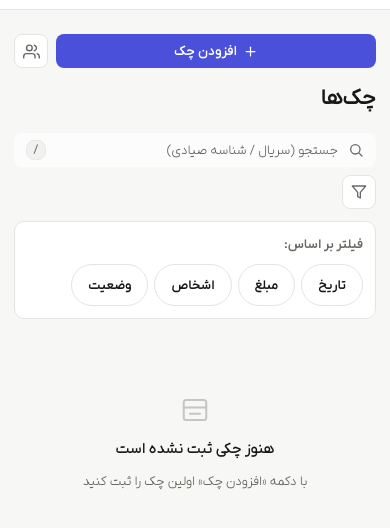
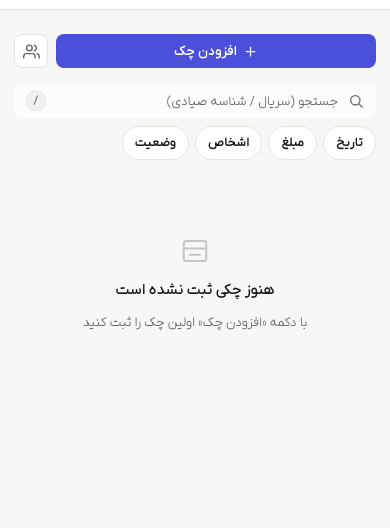
Before and after one commit to ehsan-rafie/chekino, a plain HTML site: page chekino_dashboard.html in a window 390 px wide. Shown: the part 52-580 px from the top of the page. Drawn offline with Linux system fonts and the light colour scheme; no server answers; sample sign-in values are in the browser's storage.

Commit message:
design: put filters inline, drop the funnel toggle and page title
- remove the "چک‌ها" h1 — the page-head row now holds only the
  add-check + people-management button pair
- the four filter pills (تاریخ/مبلغ/اشخاص/وضعیت) and the clear-filters
  button move out of the collapsible funnel-triggered panel and into
  the toolbar row itself, always visible next to the search box —
  search, pills and the report/export cluster are now one row
- remove the funnel toggle button and its show/hide JS entirely
  (popover positioning already read each button's live
  getBoundingClientRect(), so moving the pills needed no popover
  logic changes)
- delete now-dead CSS: .board-title, .board-filter-toggle*,
  .filter-pill-panel*, .filter-by-label (was only ever used inside
  the removed panel)

Verified: node --check + brace-balance pass, 18/18 + 6/6 + 19/19
Playwright suites against preview.mychekino.ir, a manual check that
the status-filter popover still opens and positions correctly from
its new inline location, and mobile screenshots (search wraps to its
own line, pills wrap below it, no horizontal overflow).

Co-Authored-By: Claude Sonnet 5 <noreply@anthropic.com>

```diff
--- a/chekino_dashboard.html
+++ b/chekino_dashboard.html
@@ -92,7 +92,6 @@
         <span class="ia-label">مدیریت اشخاص</span>
       </button>
     </div>
-    <h1 class="board-title">چک‌ها</h1>
   </div>
 
   <div class="board-toolbar" id="filterBar">
@@ -105,8 +104,15 @@
       </button>
     </div>
 
-    <button type="button" class="board-filter-toggle" id="filterToggleBtn" title="فیلترها" aria-expanded="false" aria-controls="filterPillPanel">
-      <svg viewBox="0 0 24 24" fill="none" stroke="currentColor" stroke-width="2" stroke-linecap="round" stroke-linejoin="round"><polygon points="22 3 2 3 10 12.46 10 19 14 21 14 12.46 22 3"/></svg>
+    <div class="filter-pill-group">
+      <button type="button" class="filter-pill-btn" data-pop="popDate">تاریخ</button>
+      <button type="button" class="filter-pill-btn" data-pop="popAmount">مبلغ</button>
+      <button type="button" class="filter-pill-btn" data-pop="popPeople">اشخاص</button>
+      <button type="button" class="filter-pill-btn" data-pop="popStatus">وضعیت</button>
+    </div>
+    <button type="button" class="filter-clear-btn" id="filterClearBtn">
+      <svg viewBox="0 0 24 24" fill="none" stroke="currentColor" stroke-width="2" stroke-linecap="round" stroke-linejoin="round"><polyline points="3 6 5 6 21 6"/><path d="M19 6v14a2 2 0 0 1-2 2H7a2 2 0 0 1-2-2V6m3 0V4a2 2 0 0 1 2-2h4a2 2 0 0 1 2 2v2"/></svg>
+      حذف فیلتر
     </button>
 
     <div class="board-toolbar-actions">
@@ -125,20 +131,6 @@
         </button>
       </div>
     </div>
-  </div>
-
-  <div class="filter-pill-panel" id="filterPillPanel" hidden>
-    <span class="filter-by-label">فیلتر بر اساس:</span>
-    <div class="filter-pill-group">
-      <button type="button" class="filter-pill-btn" data-pop="popDate">تاریخ</button>
-      <button type="button" class="filter-pill-btn" data-pop="popAmount">مبلغ</button>
-      <button type="button" class="filter-pill-btn" data-pop="popPeople">اشخاص</button>
-      <button type="button" class="filter-pill-btn" data-pop="popStatus">وضعیت</button>
-    </div>
-    <button type="button" class="filter-clear-btn" id="filterClearBtn">
-      <svg viewBox="0 0 24 24" fill="none" stroke="currentColor" stroke-width="2" stroke-linecap="round" stroke-linejoin="round"><polyline points="3 6 5 6 21 6"/><path d="M19 6v14a2 2 0 0 1-2 2H7a2 2 0 0 1-2-2V6m3 0V4a2 2 0 0 1 2-2h4a2 2 0 0 1 2 2v2"/></svg>
-      حذف فیلتر
-    </button>
   </div>
 
   <div class="active-filters-row" id="activeFiltersRow"></div>
--- a/css/dashboard.css
+++ b/css/dashboard.css
@@ -533,15 +533,6 @@ html[data-theme="dark"] .theme-toggle-btn .icon-moon { display: block; }
 .search-clear:hover { background: var(--error-bg); color: var(--error); }
 .search-clear svg { width: 13px; height: 13px; }
 
-.filter-by-label {
-  font-size: 13px;
-  color: var(--muted);
-  font-variation-settings: var(--f-label);
-  flex-shrink: 0;
-  /* Search sits at one end of the bar and the filter controls at the other,
-     instead of both bunching up and leaving dead space on the far side. */
-  margin-inline-start: auto;
-}
 .filter-pill-group { display: flex; gap: 6px; flex-wrap: wrap; }
 .filter-pill-btn {
   height: 38px;
@@ -737,9 +728,6 @@ html[data-theme="dark"] .theme-toggle-btn .icon-moon { display: block; }
   /* Full-width search on its own row, with the label and pills below it —
      capping the width here just stranded the label out on the far edge. */
   .search-box { width: 100%; max-width: none; flex-basis: 100%; }
-  /* Search owns the first row here, so the label starts the second row
-     normally rather than being pushed to the far edge. */
-  .filter-by-label { margin-inline-start: 0; }
 }
 
 /* ===== Cheque table ===== */
@@ -3531,13 +3519,6 @@ html[data-theme="dark"] .theme-toggle-btn .icon-moon { display: block; }
   gap: var(--s3);
   margin-bottom: var(--s4);
 }
-.board-title {
-  margin: 0;
-  font-size: 28px;
-  color: var(--ink);
-  font-variation-settings: var(--f-title);
-  letter-spacing: -0.02em;
-}
 .board-page-actions { display: flex; align-items: center; gap: var(--s2); flex-shrink: 0; }
 /* The secondary action next to "add" is icon-only, the same square
    shape as a reference app's kebab menu next to its own primary button
@@ -3557,22 +3538,6 @@ html[data-theme="dark"] .theme-toggle-btn .icon-moon { display: block; }
   gap: var(--s2);
   margin-bottom: var(--s3);
 }
-.board-filter-toggle {
-  width: 34px;
-  height: 34px;
-  flex-shrink: 0;
-  display: grid;
-  place-items: center;
-  border: 1px solid var(--border);
-  border-radius: var(--rad-ctl);
-  background: var(--surface);
-  color: var(--muted);
-  transition: color var(--dur-1) var(--ease), border-color var(--dur-1) var(--ease), background var(--dur-1) var(--ease);
-}
-.board-filter-toggle svg { width: 16px; height: 16px; }
-.board-filter-toggle:hover { color: var(--ink); border-color: var(--border-strong); }
-.board-filter-toggle.active { color: var(--accent-text); border-color: var(--accent); background: var(--accent-wash); }
-
 /* Search: a filled, borderless field — a shape closer to Gridle's own
    than the bordered box this replaces, and it reads as "type here"
    without a focus ring having to do all of that work. */
@@ -3601,29 +3566,20 @@ html[data-theme="dark"] .theme-toggle-btn .icon-moon { display: block; }
   flex-shrink: 0;
 }
 
-/* The four filter types behind one funnel icon, opened on demand — a
-   collapsed row rather than a permanent fixture, the same way Gridle
-   keeps its own filtering behind a single icon instead of the page. */
-.filter-pill-panel {
-  display: flex;
-  align-items: center;
-  gap: var(--s2);
-  flex-wrap: wrap;
-  padding: var(--s3);
-  margin-bottom: var(--s3);
-  border: 1px solid var(--border);
-  border-radius: var(--rad-card);
-  background: var(--surface);
-  animation: menuIn var(--dur-2) var(--ease-out) both;
-}
-.filter-pill-panel .filter-by-label { margin-inline-start: 0; }
-.filter-pill-panel .filter-clear-btn { margin-inline-start: auto; }
+/* The four filter types sit right in the toolbar now, next to the
+   search box — no funnel icon gating them behind a click. */
+.board-toolbar .filter-pill-group { display: flex; align-items: center; gap: 6px; flex-shrink: 0; }
+.board-toolbar .filter-pill-btn {
+  height: 34px;
+  padding: 0 12px;
+  font-size: 12.5px;
+}
+.board-toolbar .filter-clear-btn { height: 34px; flex-shrink: 0; }
 
 @media (max-width: 700px) {
   .board-page-head { flex-wrap: wrap; }
   .board-page-actions { width: 100%; }
   .board-page-actions .add-check-btn { flex: 1; justify-content: center; }
-  .board-title { font-size: 22px; }
   .board-toolbar { flex-wrap: wrap; }
   .board-toolbar .search-box { max-width: none; flex-basis: 100%; }
 }
```
Also changed, not shown: js/dashboard.js.
